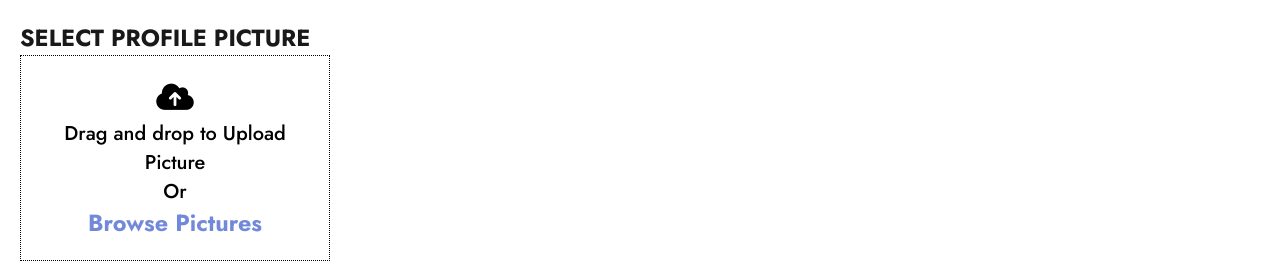
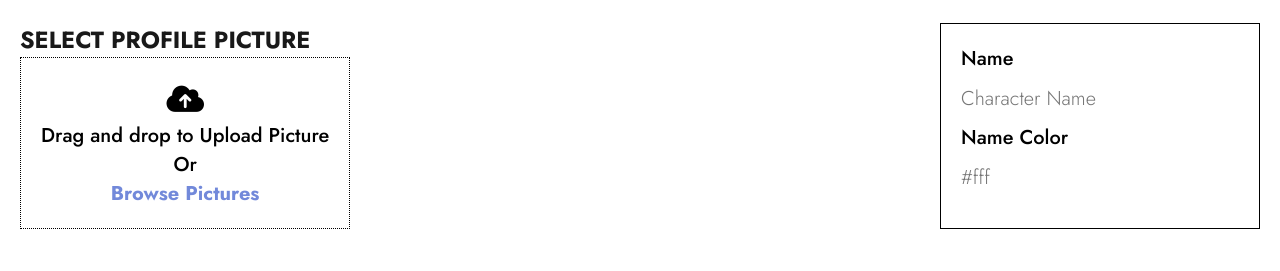
Before and after one commit to prabeshstha11/Discord_Chat_Creator, a plain HTML site: page index.html in a window 1280 px wide. Shown: the part 153-424 px from the top of the page. Drawn offline with Linux system fonts and the light colour scheme.

Commit message:
Some changes

```diff
--- a/index.html
+++ b/index.html
@@ -23,9 +23,15 @@
                 <div class="cloud_icon"><i class="fas fa-cloud-upload-alt"></i></div>
                 <header>Drag and drop to Upload Picture</header>
                 <span>Or</span>
-                <h3>Browse Pictures</h3>
+                <h4>Browse Pictures</h4>
                 <input type="file" hidden>
             </div>
+        </div>
+        <div class="name_area">
+            <label for="fname">Name</label><br>
+            <input type="text" class="info_box" placeholder="Character Name"><br>
+            <label for="fnamecolor">Name Color</label><br>
+            <input type="text" class="info_box" placeholder="#fff">
         </div>
     </div>
 
--- a/style.css
+++ b/style.css
@@ -4,6 +4,7 @@
     margin: 0;
     padding: 0;
     box-sizing: border-box;
+    font-family: 'Jost', sans-serif;
 }
 
 .logo_container img {
@@ -12,13 +13,14 @@
 }
 
 .select_profile {
-    font-family: 'Jost', sans-serif;
     font-weight: 300;
     font-size: 20px;
 }
 
 .information_container {
     margin: 20px;
+    display: flex;
+    justify-content: space-between;
 }
 
 .profile_text {
@@ -33,13 +35,31 @@
     align-items: center;
     justify-content: center;
     text-align: center;
-    width: 25%;
 }
 
-.drag_area h3 {
+.drag_area h4 {
     color: #7289DA;
+    cursor: pointer;
 }
 
 .cloud_icon {
     font-size: 30px;
 }
+
+.name_area {
+    font-weight: 500;
+    font-size: 20px;
+    border: solid 1px#000;
+    padding: 20px;
+    width: 20rem;
+}
+
+.info_box {
+    width: 100%;
+    height: 30px;
+    font-size: 20px;
+    font-weight: 200;
+    border: none;
+    outline: none;
+    margin: 10px auto;
+}
```
